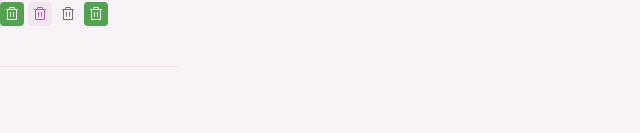
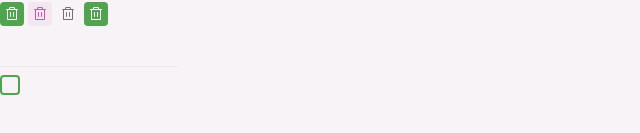
Before and after one commit to SouzaMVictor/todo, a React (Vite) app: page / in a window 1280 px wide. Shown: the part 259-392 px from the top of the page, without its empty margins (0-640 px from the left). Built offline with nearby package versions, Linux system fonts and the light colour scheme.

Commit message:
feat(checkbox): added input checkbox component

```diff
--- a/src/App.tsx
+++ b/src/App.tsx
@@ -1,19 +1,21 @@
 import Text from "./assets/components/text";
-import TrashIcon from "./assets/icons/Trash-Regular.svg?react"
-import Pencil from "./assets/icons/PencilSimple-Regular.svg?react"
+import TrashIcon from "./assets/icons/Trash-Regular.svg?react";
+import Pencil from "./assets/icons/PencilSimple-Regular.svg?react";
 import Icon from "./assets/components/icon";
 import Badge from "./assets/components/badge";
 import Button from "./assets/components/button";
-import PlusIcon from "./assets/icons/Plus-Regular.svg?react"
+import PlusIcon from "./assets/icons/Plus-Regular.svg?react";
 import ButtonIcon from "./assets/components/button-icon";
 import InputText from "./assets/components/input-text";
+import InputCheckbox from "./assets/components/input-checkbox";
 
 export default function App() {
   return (
     <div className="grid gap-3">
-
       <div className="flex flex-col gap-2">
-      <Text variant="body-sm-bold" className="text-pink-base">Hello, World!</Text>
+        <Text variant="body-sm-bold" className="text-pink-base">
+          Hello, World!
+        </Text>
 
         <Text className="text-green-base">Hello, World!</Text>
 
@@ -22,7 +24,7 @@
         <Text>Teste de texto</Text>
 
         <div className="flex gap-1">
-        <Icon svg={TrashIcon} className="fill-green-base"/>
+          <Icon svg={TrashIcon} className="fill-green-base" />
           <Icon svg={Pencil} className="fill-green-base" animate />
         </div>
         <div>
@@ -30,21 +32,22 @@
           <Badge variant="secondary">2 de 5</Badge>
         </div>
         <div>
-        <Button icon={PlusIcon}>
-          Nova tarefa
-        </Button>
+          <Button icon={PlusIcon}>Nova tarefa</Button>
         </div>
 
         <div className="flex gap-1">
           <ButtonIcon icon={TrashIcon} />
           <ButtonIcon icon={TrashIcon} variant="secondary" />
-        <ButtonIcon icon={TrashIcon} variant="tertiary"/>
+          <ButtonIcon icon={TrashIcon} variant="tertiary" />
           <ButtonIcon icon={TrashIcon} />
         </div>
 
         <div>
           <InputText />
         </div>
+        <div>
+          <InputCheckbox />
+        </div>
       </div>
     </div>
   );
--- /dev/null
+++ b/src/assets/components/input-checkbox.tsx
@@ -0,0 +1,71 @@
+import { cva, type VariantProps } from "class-variance-authority";
+
+import CheckIcon from "../icons/Check-Regular.svg?react";
+import Icon from "./icon";
+
+export const inputCheckboxWrapperVariants = cva(`
+    inline-flex items-center justify-center relative group
+  `);
+
+export const inputCheckboxVariants = cva(
+  `
+  appearance-none peer flex items-center justify-center cursor-pointer
+  border-2 border-solid transition overflow-hidden border-green-base
+  hover:border-green-dark hover:bg-green-dark/20
+  checked:border-green-base checked:bg-green-base
+  group-hover:checked:border-green-dark group-hover:checked:bg-green-dark
+`,
+  {
+    variants: {
+      size: {
+        md: "w-5 h-5 rounded-sm",
+      },
+      disabled: {
+        true: "pointer-events-none",
+      },
+    },
+    defaultVariants: {
+      size: "md",
+      disabled: false,
+    },
+  }
+);
+
+export const inputCheckboxIconVariants = cva(
+  `
+    absolute top-1/2 left-1 -translate-y-1/2
+    hidden peer-checked:block fill-white
+  `,
+  {
+    variants: {
+      size: {
+        md: "w-3 h-3",
+      },
+    },
+    defaultVariants: {
+      size: "md",
+    },
+  }
+);
+
+interface InputCheckboxProps
+  extends VariantProps<typeof inputCheckboxVariants>,
+    Omit<React.ComponentProps<"input">, "size" | "disabled"> {}
+
+export default function InputCheckbox({
+  size,
+  disabled,
+  className,
+  ...props
+}: InputCheckboxProps) {
+  return (
+    <label className={inputCheckboxWrapperVariants({ className })}>
+      <input
+        type="checkbox"
+        className={inputCheckboxVariants({ size, disabled })}
+        {...props}
+      />
+      <Icon className={inputCheckboxIconVariants({ size })} svg={CheckIcon} />
+    </label>
+  );
+}
```
Lines whose indentation alone changed are shown as unchanged.
